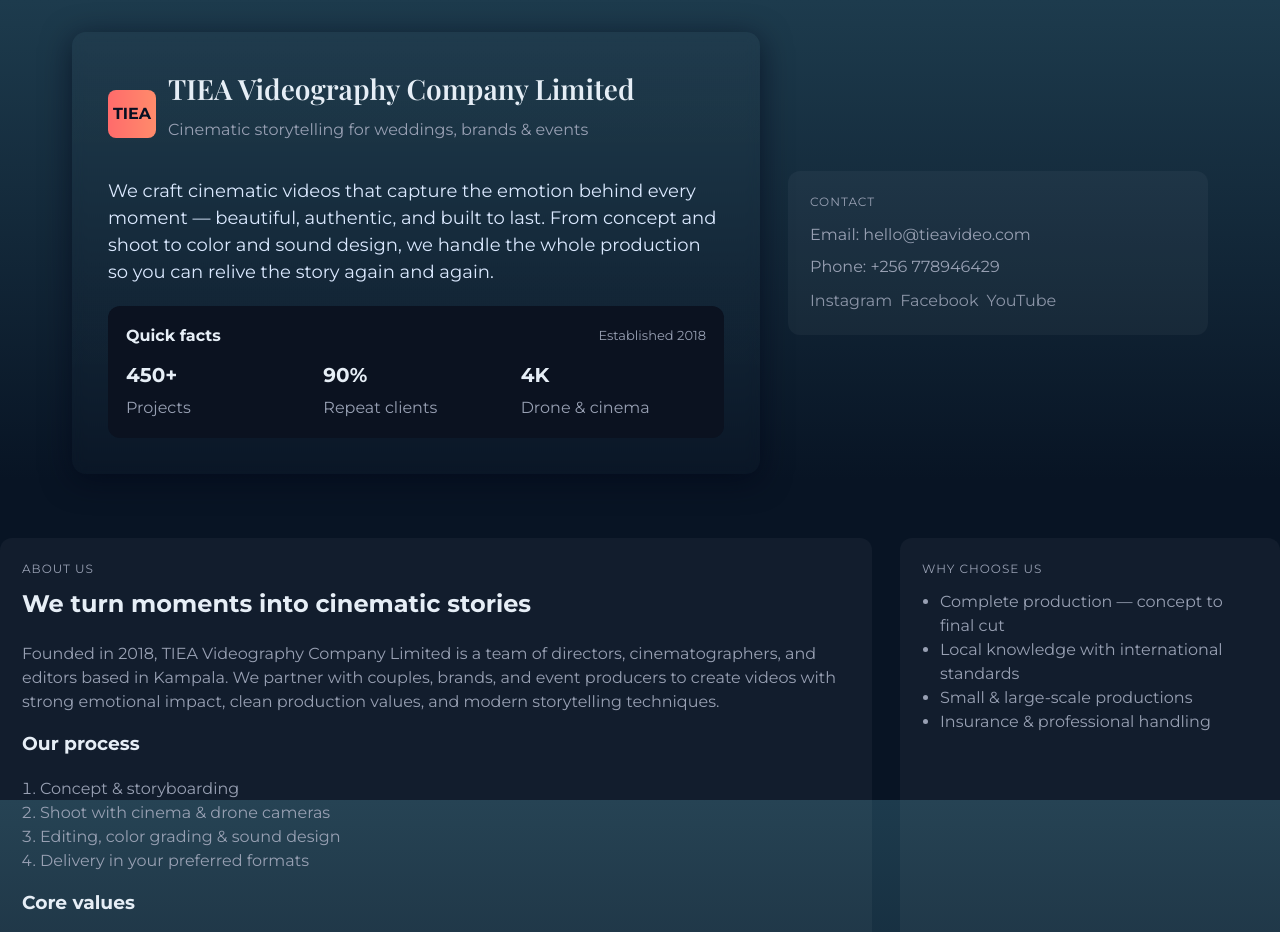
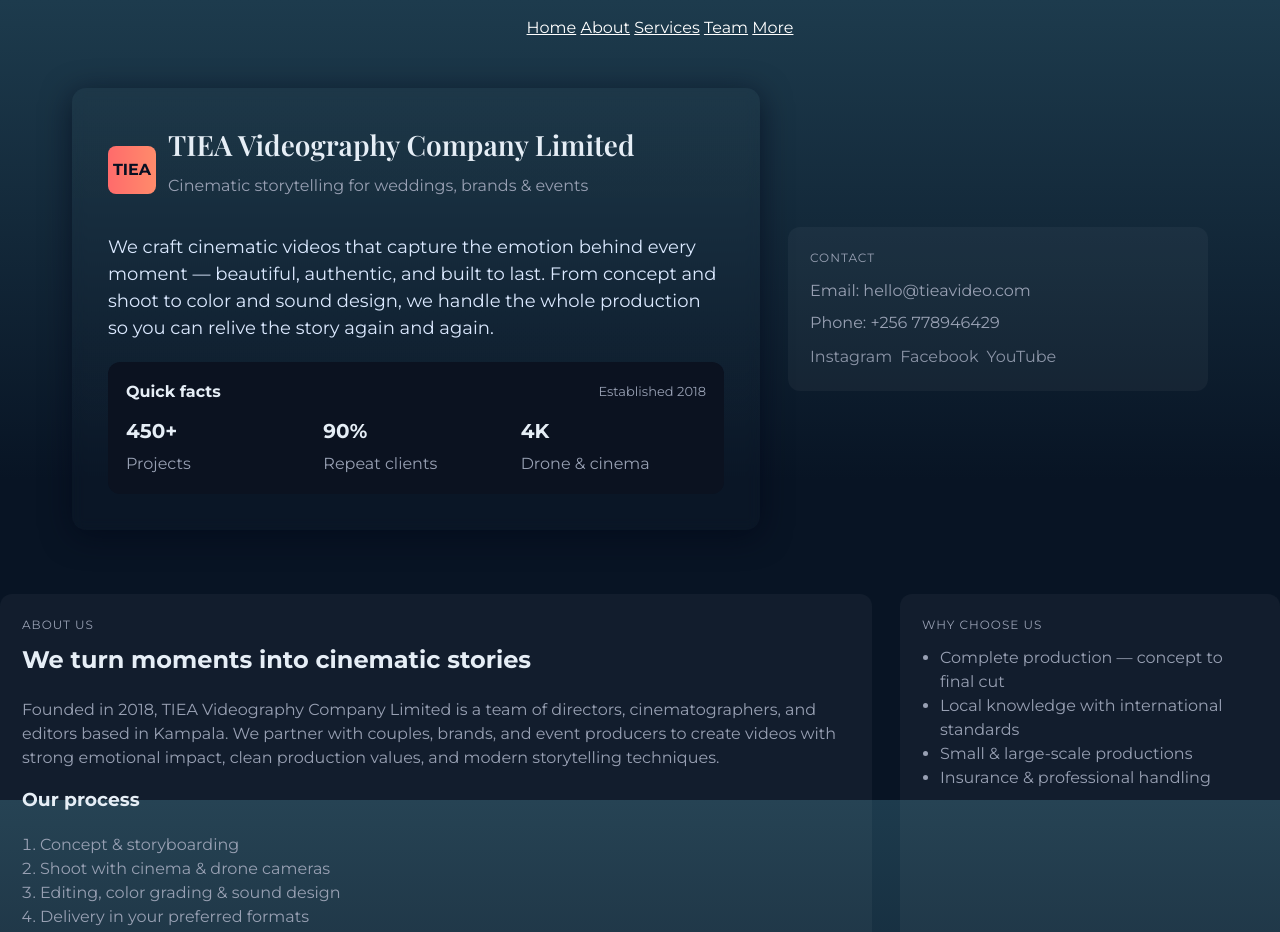
Before and after one commit to ELVIS-KATO/Group_I, a plain HTML site: page About.html in a window 1280 px wide. Shown: the top 932 px of the page. Drawn offline with nearby package versions, Linux system fonts and the light colour scheme.

Commit message:
Update About.html

```diff
--- a/About.html
+++ b/About.html
@@ -62,9 +62,32 @@
     .logo{display:flex;gap:12px;align-items:center}
     .logo .mark{width:48px;height:48px;border-radius:8px;background:linear-gradient(90deg,var(--accent),#ff8b6b);display:flex;align-items:center;justify-content:center;color:#071022;font-weight:700}
     a.social{opacity:0.9;text-decoration:none;color:var(--muted)}
+    .about>ul>li{
+      display: inline;
+    }
+    .about>ul>li>a{
+      color: white;
+
+    }
+    .about{
+      text-align: center;
+
+    }
+
   </style>
 </head>
 <body>
+  <header>
+    <nav class="about">
+      <ul>
+        <li><a href="index.html">Home</a></li>
+        <li><a href="about.html">About</a></li>
+        <li><a href="services.html">Services</a></li>
+        <li><a href="team.html">Team</a></li>
+        <li><a href="contact.html">More</a></li>
+        </ul>
+    </nav>
+  </header>
   <div class="container">
     <section class="hero">
       <div class="hero-card">
```
